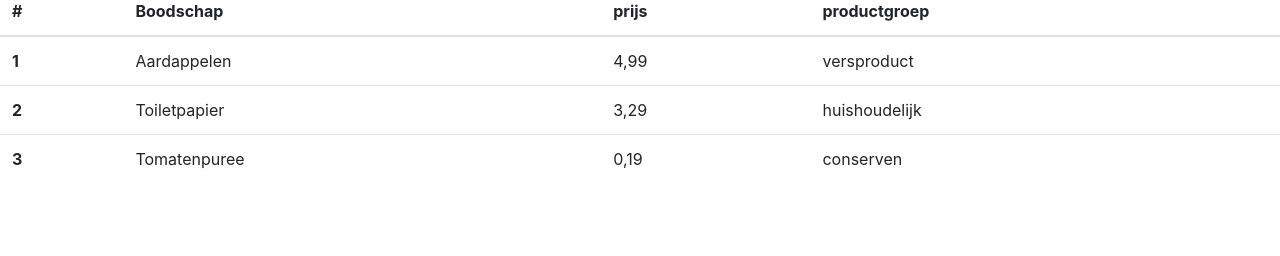
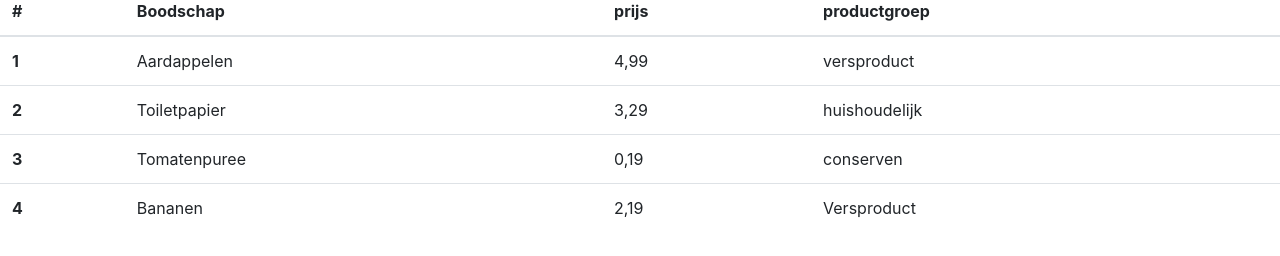
Before and after one commit to rra-am1a-2019/am1b-vebr-J1-P1-C2019, a plain HTML site: page index.html in a window 1280 px wide. Shown: the part 70-326 px from the top of the page. Drawn offline with nearby package versions, Linux system fonts and the light colour scheme.

Commit message:
Extra rij toegevoegd aan de tabel, bananen

```diff
--- a/index.html
+++ b/index.html
@@ -41,6 +41,12 @@
           <td>0,19</td>
           <td>conserven</td>
         </tr>
+        <tr>
+          <th scope="row">4</th>
+          <td>Bananen</td>
+          <td>2,19</td>
+          <td>Versproduct</td>
+        </tr>
       </tbody>
     </table>
 
```
